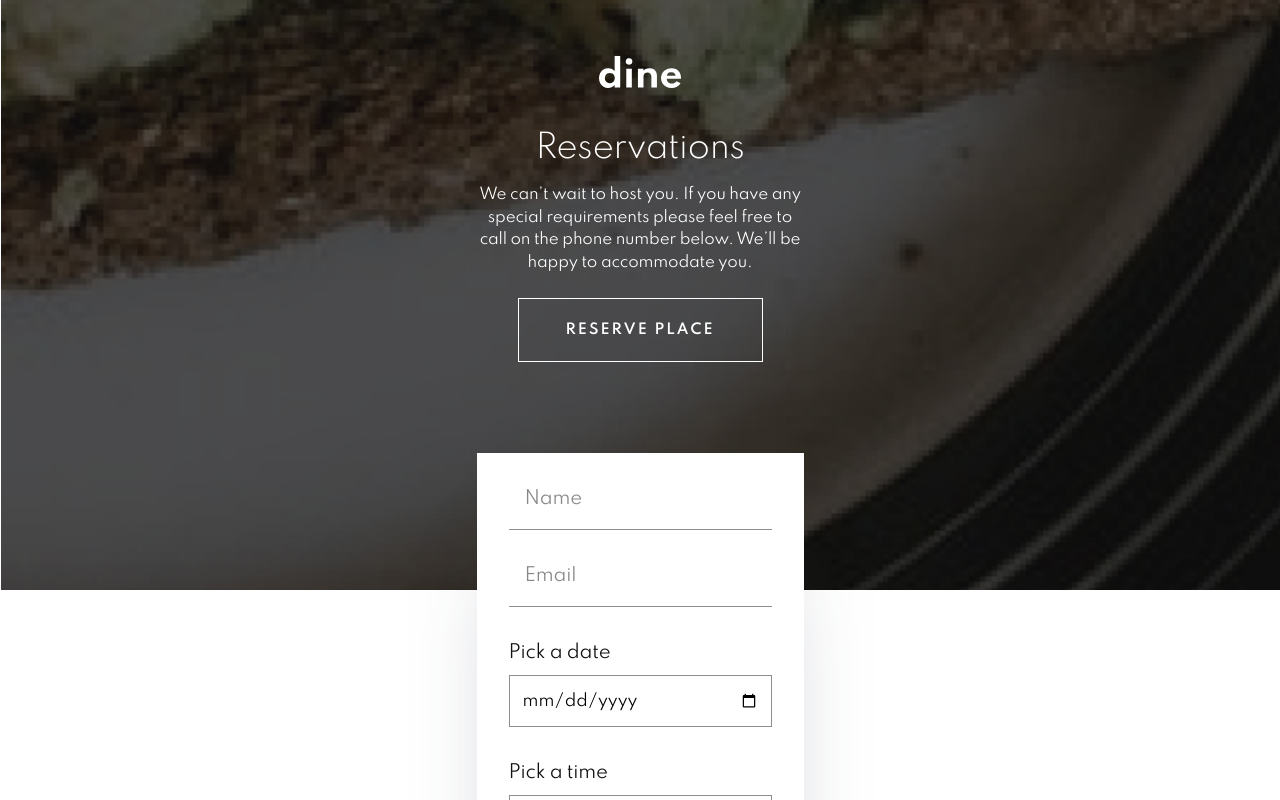
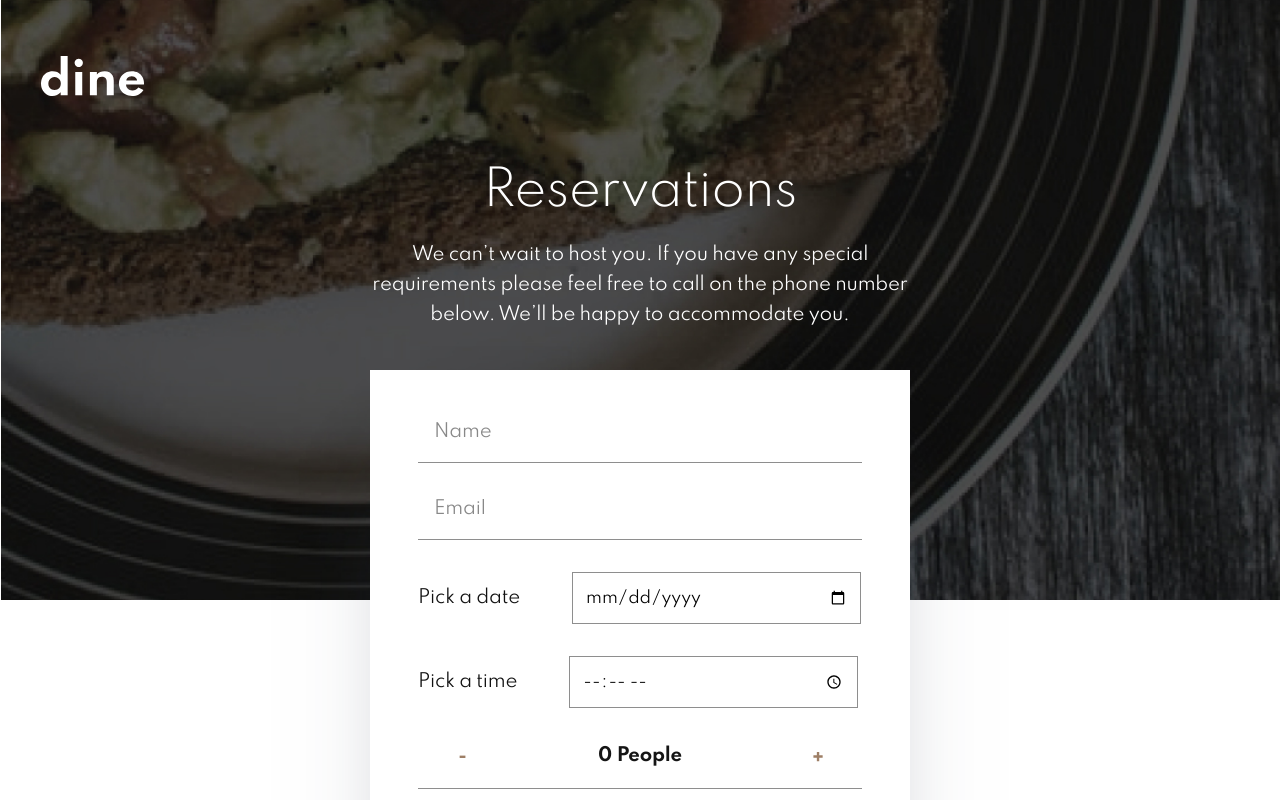
Before and after one commit to stephjoseph/dine-restaurant-website, a React (Vite) app: page /booking in a window 1280 px wide. Shown: the top 800 px of the page. Built offline with nearby package versions, Linux system fonts and the light colour scheme.

Commit message:
Update Booking tablet version

```diff
--- a/src/components/booking/Header.jsx
+++ b/src/components/booking/Header.jsx
@@ -5,22 +5,26 @@ const Header = () => {
   return (
     <header
       id="booking-header"
-      className="flex w-full flex-col items-center pt-14 pb-[14.25rem]"
+      className="flex w-full flex-col items-center pt-14 pb-[14.25rem] md:pb-[16.875rem]"
     >
-      <Link className="mb-10" to="/">
-        <img className="h-8 w-[5.125rem]" src={logo} alt="" />
+      <Link className="mb-10 md:ml-10 md:mb-16 md:self-start" to="/">
+        <img
+          className="h-8 w-[5.125rem] md:h-10 md:w-[6.438rem]"
+          src={logo}
+          alt=""
+        />
       </Link>
-      <div className="mb-6 flex w-[20.438rem] flex-col items-center gap-4 text-center">
-        <h1 className="text-[2rem] font-light leading-[2.5rem] tracking-[-0.4px] text-white">
+      <div className="mb-6 flex w-[20.438rem] flex-col items-center gap-4 text-center md:mb-0 md:w-[43.063rem]">
+        <h1 className="text-[2rem] font-light leading-[2.5rem] tracking-[-0.4px] text-white md:text-[3rem] md:leading-[4rem] md:tracking-[-0.6px]">
           Reservations
         </h1>
-        <p className="leading-[1.563rem text-[0.938rem] font-normal tracking-[-0.19px] text-white">
+        <p className="text-[0.938rem] font-normal leading-[1.563rem] tracking-[-0.19px] text-white md:w-[35.813rem] md:text-lg md:leading-[1.875rem] md:tracking-[-0.22px]">
           We can’t wait to host you. If you have any special requirements please
           feel free to call on the phone number below. We’ll be happy to
           accommodate you.
         </p>
       </div>
-      <button className="flex h-16 w-[15.313rem] items-center justify-center border border-solid border-white bg-transparent text-[0.875rem] font-semibold uppercase leading-[1rem] tracking-[2px] text-white">
+      <button className="flex h-16 w-[15.313rem] items-center justify-center border border-solid border-white bg-transparent text-[0.875rem] font-semibold uppercase leading-[1rem] tracking-[2px] text-white md:hidden">
         Reserve Place
       </button>
     </header>
--- a/src/components/booking/Main.jsx
+++ b/src/components/booking/Main.jsx
@@ -6,8 +6,8 @@ const Main = () => {
   const [numPeople, setNumPeople] = useState(0);
 
   return (
-    <main className="-mt-[8.563rem] mb-[5.375rem] flex w-full flex-col items-center">
-      <form className="flex w-[20.438rem] flex-col gap-8 bg-white p-8 shadow-[0px_75px_100px_-50px_rgba(56,66,85,0.5032)]">
+    <main className="-mt-[8.563rem] mb-[5.375rem] flex w-full flex-col items-center md:mb-[7.5rem] md:-mt-[14.375rem]">
+      <form className="flex w-[20.438rem] flex-col gap-8 bg-white p-8 shadow-[0px_75px_100px_-50px_rgba(56,66,85,0.5032)] md:w-[33.75rem] md:p-12">
         <input
           type="text"
           placeholder="Name"
@@ -18,29 +18,33 @@ const Main = () => {
           placeholder="Email"
           className="w-full border-b border-solid border-[#8E8E8E] pb-4 pl-4 text-lg font-normal tracking-[-0.22px] text-[#111111] placeholder:text-lg placeholder:font-normal placeholder:tracking-[-0.22px] placeholder:text-[#111111]/50 focus:outline-none"
         />
-        <div className="flex flex-col gap-2">
+        <div className="md: flex flex-col gap-2 md:flex-row md:items-center md:gap-[3.25rem]">
           <p className="text-lg font-normal tracking-[-0.22px] text-[#111111]">
             Pick a date
           </p>
           <input
             type="date"
-            className="border border-solid border-[#8E8E8E] p-3"
+            className="border border-solid border-[#8E8E8E] p-3 md:w-[18.063rem]"
           />
         </div>
-        <div className="flex flex-col gap-2">
+        <div className="flex flex-col gap-2 md:flex-row md:items-center md:gap-[3.25rem]">
           <p className="text-lg font-normal tracking-[-0.22px] text-[#111111]">
             Pick a time
           </p>
           <input
             type="time"
-            className="border border-solid border-[#8E8E8E] p-3"
+            className="border border-solid border-[#8E8E8E] p-3 md:w-[18.063rem]"
           />
         </div>
-        <div className="flex w-full items-center justify-center gap-16 self-center border-b border-solid border-[#8E8E8E] pb-4">
+        <div className="flex w-full items-center justify-center gap-16 self-center border-b border-solid border-[#8E8E8E] pb-4 md:gap-[7.5rem]">
           <button
             type="button"
-            className="flex h-4 w-4 items-center justify-center"
-            onClick={() => setNumPeople((prevState) => prevState - 1)}
+            className="flex h-4 w-4 items-center justify-center md:h-8 md:w-8"
+            onClick={() =>
+              setNumPeople((prevState) =>
+                prevState <= 0 ? (prevState = 0) : prevState - 1
+              )
+            }
           >
             <img src={iconMinus} alt="" />
           </button>
@@ -49,7 +53,7 @@ const Main = () => {
           </p>
           <button
             type="button"
-            className="flex h-4 w-4 items-center justify-center"
+            className="flex h-4 w-4 items-center justify-center md:h-8 md:w-8"
             onClick={() => setNumPeople((prevState) => prevState + 1)}
           >
             <img src={iconPlus} alt="" />
--- a/src/index.css
+++ b/src/index.css
@@ -60,6 +60,13 @@
       background-repeat: no-repeat;
       background-size: cover;
     }
+
+    #booking-header {
+      background-image: url("./images/booking/hero-bg-tablet.jpg");
+      background-position: center;
+      background-repeat: no-repeat;
+      background-size: cover;
+    }
   }
 }
 
```
Also changed, not shown: src/images/booking/hero-bg-tablet.jpg.
